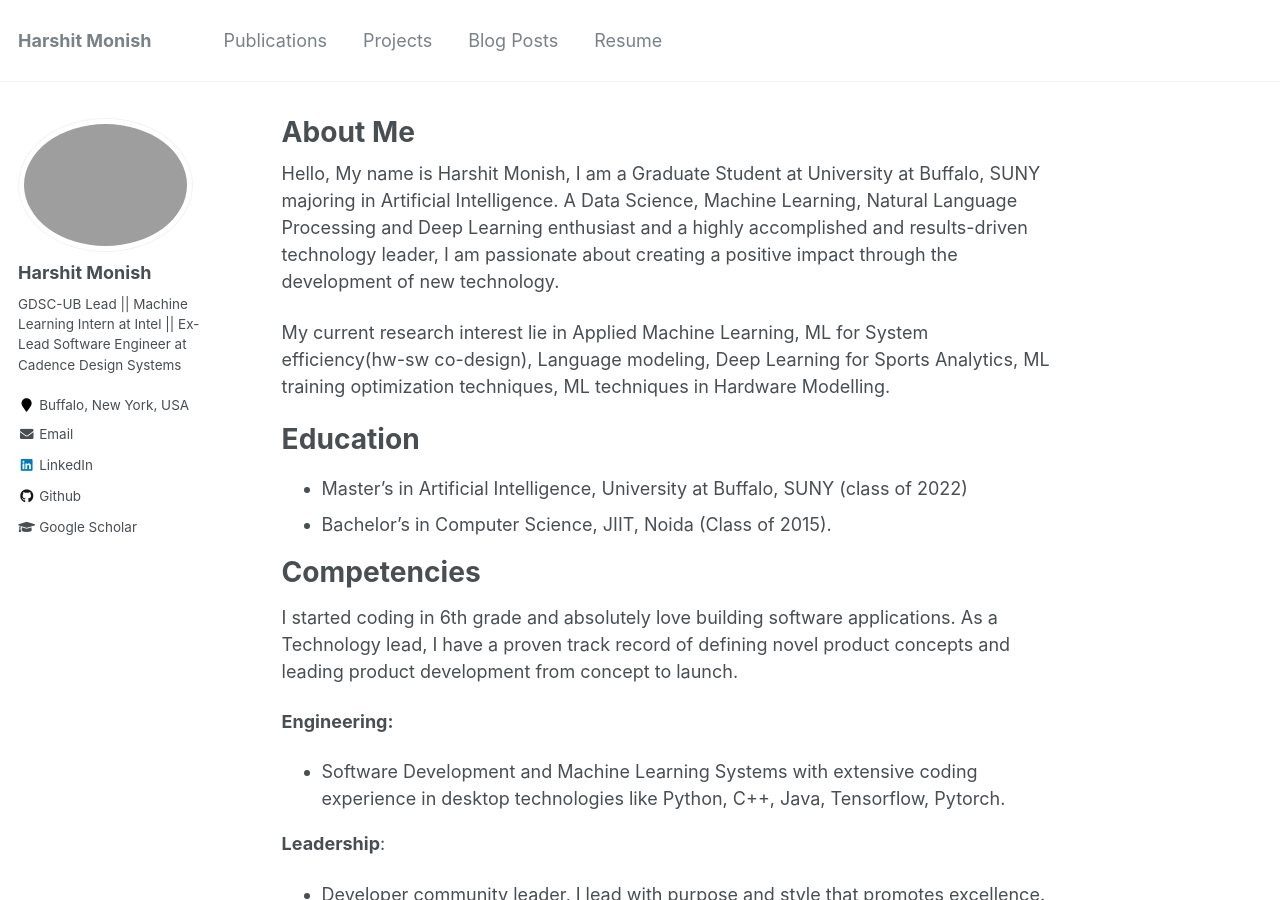
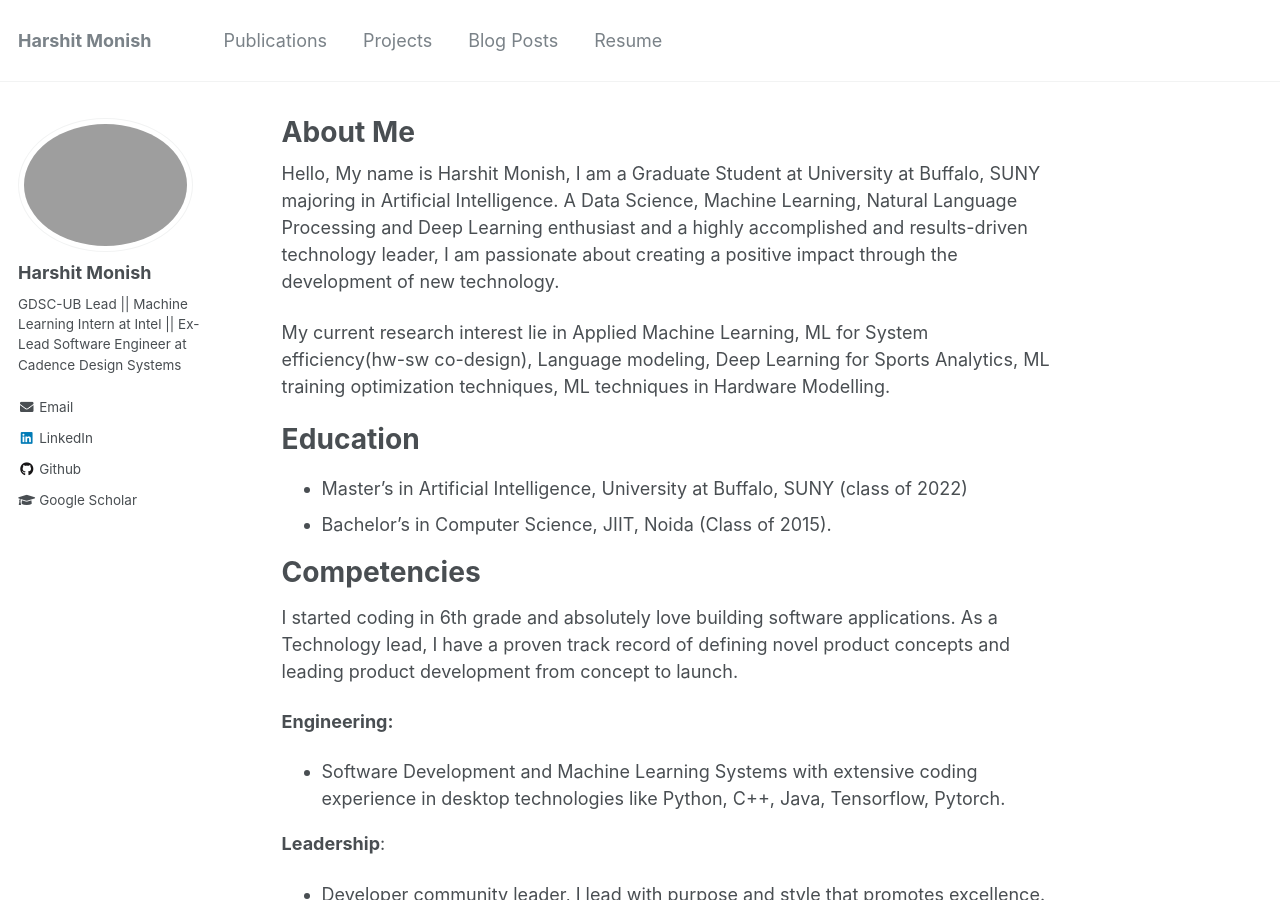
Before and after one commit to harshitmonish/harshitmonish.github.io, a Jekyll site: the page built from _pages/about.md, in a window 1280 px wide and 900 px high. Built offline with Jekyll 4.4.1, drawn with Linux system fonts in a browser that asks for light colours.

Commit message:
Remove location

```diff
--- a/_config.yml
+++ b/_config.yml
@@ -83,7 +83,6 @@ author:
   name             : "Harshit Monish"
   avatar           : "profile.png"
   bio              : "GDSC-UB Lead || Machine Learning Intern at Intel || Ex-Lead Software Engineer at Cadence Design Systems"
-  location         : "Buffalo, New York, USA"
   employer         :
   googlescholar    : "https://gdsc.community.dev/u/mnry9x/#/about"
   email            : "harshitmonish20@gmail.com"
```
